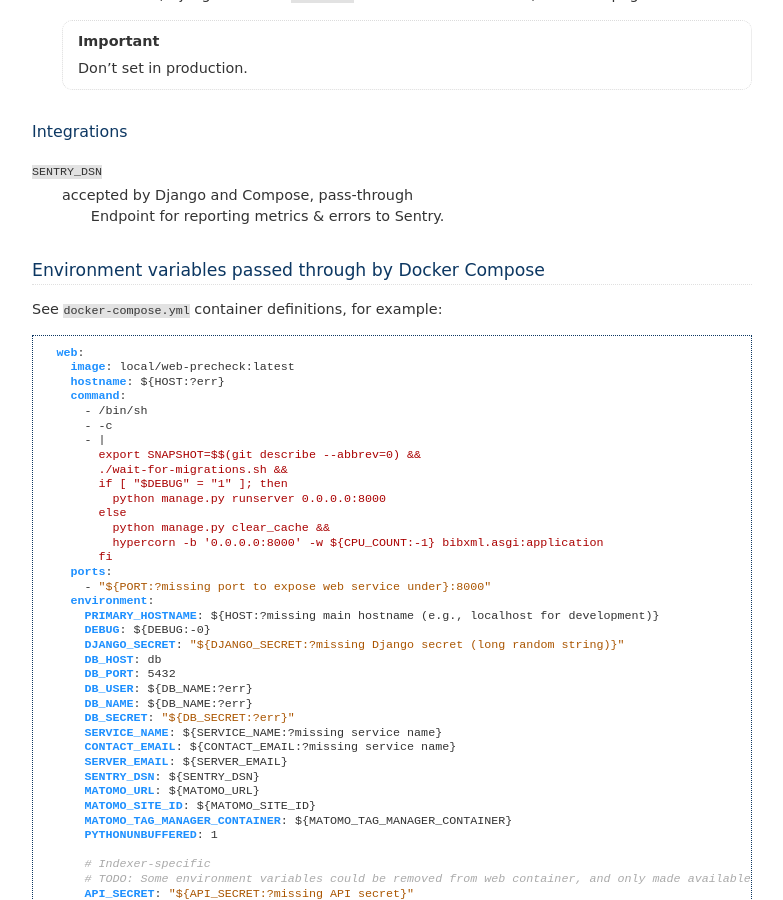
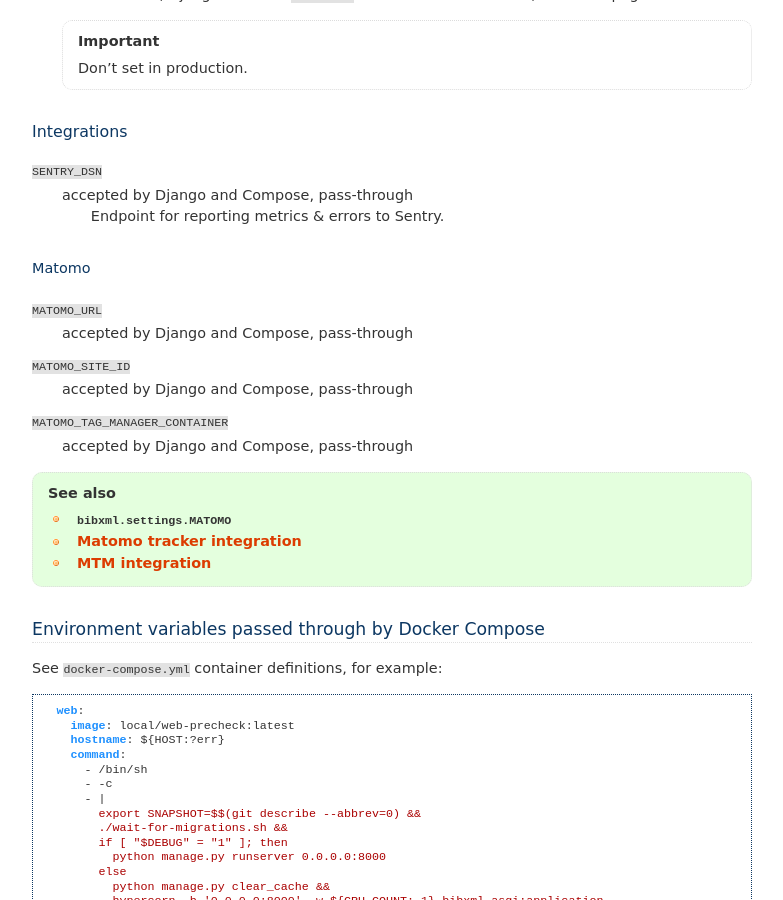
Before and after one commit to ietf-tools/bibxml-service, a Sphinx documentation site: the page built from docs/ref/env.rst, in a window 1280 px wide and 900 px high, scrolled down 2383 px. Shown: the whole window, without its empty margins (248-1031 px from the left). Built offline with Sphinx 7.4.7, drawn with Linux system fonts in a browser that asks for light colours; pages that are not in the unit, such as notebooks, are missing from menus.

Commit message:
docs(ref/env): document Matomo-related variables

```diff
--- a/docs/ref/env.rst
+++ b/docs/ref/env.rst
@@ -154,6 +154,24 @@ Integrations
 
     Endpoint for reporting metrics & errors to Sentry.
 
+Matomo
+~~~~~~
+
+``MATOMO_URL``
+    accepted by Django and Compose, pass-through
+
+``MATOMO_SITE_ID``
+    accepted by Django and Compose, pass-through
+
+``MATOMO_TAG_MANAGER_CONTAINER``
+    accepted by Django and Compose, pass-through
+
+.. seealso::
+
+   - :data:`bibxml.settings.MATOMO`
+   - `Matomo tracker integration <https://developer.matomo.org/guides/tracking-javascript-guide>`_
+   - `MTM integration <https://developer.matomo.org/guides/tagmanager/embedding>`_
+
 
 Environment variables passed through by Docker Compose
 ======================================================
```
